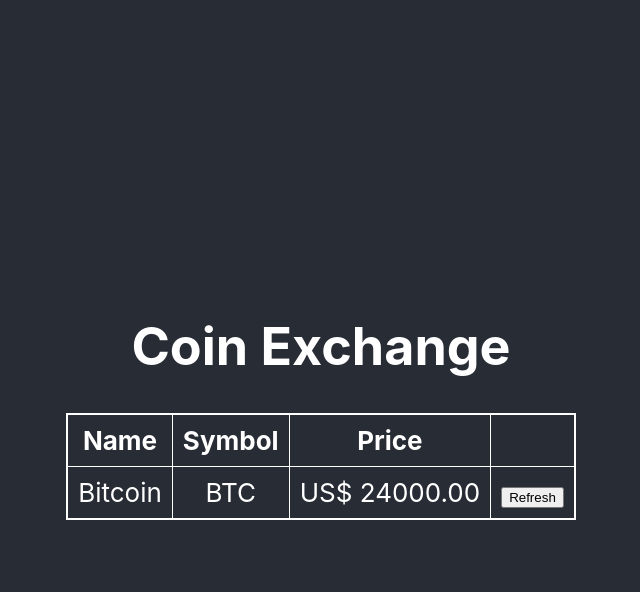
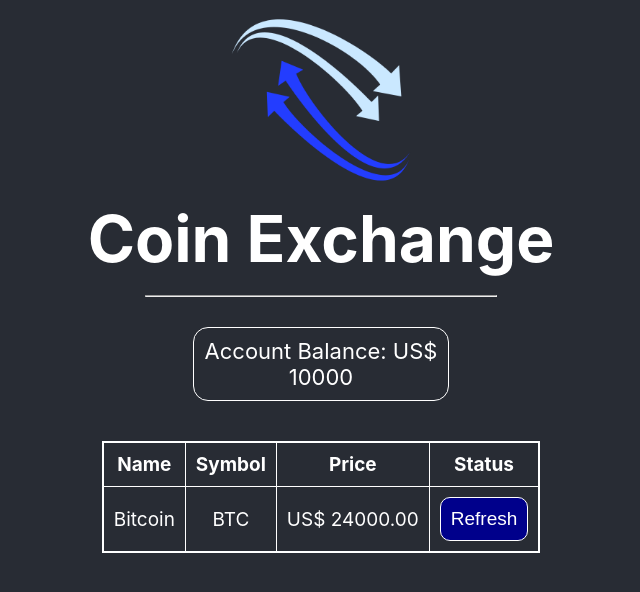
Before and after one commit to gilbmporto/coin-visualizer, a React (Create React App) app: page / in a window 1280 px wide. Shown: the top 592 px of the page, without its empty margins (319-959 px from the left). Built offline with nearby package versions, Linux system fonts and the light colour scheme.

Commit message:
Second Commit - Installed Styled Components and used it once

```diff
--- a/package.json
+++ b/package.json
@@ -10,6 +10,7 @@
     "react": "^18.2.0",
     "react-dom": "^18.2.0",
     "react-scripts": "5.0.1",
+    "styled-components": "^5.3.8",
     "web-vitals": "^2.1.0"
   },
   "scripts": {
--- a/src/App.css
+++ b/src/App.css
@@ -1,27 +1,56 @@
+* {
+  padding: 0;
+  margin: 0;
+  box-sizing: border-box;
+  background-color: #282c34;
+}
+
 .App {
   text-align: center;
 }
 
 .App-logo {
-  height: 40vmin;
+  width: 200px;
+  padding: 10px;
   pointer-events: none;
-}
-
-@media (prefers-reduced-motion: no-preference) {
-  .App-logo {
-    animation: App-logo-spin infinite 20s linear;
-  }
 }
 
 .App-header {
   background-color: #282c34;
-  min-height: 100vh;
+  min-height: 20vh;
+  display: flex;
+  flex-direction: column;
+  justify-content: center;
+  align-items: center;
+  font-size: 2rem;
+  color: white;
+}
+
+.App-header h1 {
+  margin-bottom: 18px;
+}
+
+.App-header hr {
+  color: white;
+  width: 22rem;
+}
+
+.main-container {
+  margin: 20px auto;
+  background-color: #282c34;
+  padding: 10px;
+  color: white;
   display: flex;
   flex-direction: column;
   align-items: center;
   justify-content: center;
-  font-size: calc(10px + 2vmin);
-  color: white;
+}
+
+.main-container .table-container {
+  margin: 20px auto;
+  display: flex;
+  flex-direction: column;
+  align-items: center;
 }
 
 .App-link {
@@ -32,6 +61,7 @@ table {
   padding: 10px;
   border: 2px solid white;
   border-collapse: collapse;
+  border-radius: 10px;
 }
 
 table tr {
@@ -41,6 +71,7 @@ table tr {
 table td, table th {
   padding: 10px;
   border: 1px solid white;
+  font-size: 19px;
 }
 
 .coin-row {
@@ -48,3 +79,17 @@ table td, table th {
   border: 1px solid white;
   border-radius: 10px;
 }
+
+.coin-row button {
+  padding: 10px;
+  border: 1px solid white;
+  border-radius: 10px;
+  font-size: 19px;
+  background-color: darkblue;
+  color: white;
+  cursor: pointer;
+}
+
+.coin-row button:hover {
+  background-color: rgb(12, 12, 223);
+}
--- a/src/App.js
+++ b/src/App.js
@@ -1,25 +1,35 @@
 import "./App.css"
-import Coin from "./components/Coin"
+// import Coin from "./components/Coin"
 import CoinClass from "./components/CoinClass"
+import AccountBalance from "./components/AccountBalance"
+import logo from "./Assets/logo.png"
 
 function App() {
 	return (
 		<div className="App">
 			<header className="App-header">
+				<img src={logo} className="App-logo" alt="logo" />
 				<h1>Coin Exchange</h1>
+				<hr />
+			</header>
+			<div className="main-container">
+				<AccountBalance balance={10000} />
+				<div className="table-container">
 					<table>
 						<thead>
 							<tr>
 								<th>Name</th>
 								<th>Symbol</th>
 								<th>Price</th>
+								<th>Status</th>
 							</tr>
 						</thead>
 						<tbody>
 							<CoinClass name="Bitcoin" symbol="BTC" price={24000} />
 						</tbody>
 					</table>
-			</header>
+				</div>
+			</div>
 		</div>
 	)
 }
--- /dev/null
+++ b/src/components/AccountBalance.js
@@ -0,0 +1,24 @@
+import React, { Component } from "react"
+import styled from "styled-components"
+
+const Div = styled.div`
+	padding: 10px;
+	margin-bottom: 20px;
+	width: 20vw;
+	font-size: 22px;
+	display: flex;
+	flex-direction: row;
+	justify-content: center;
+	border: 1px solid white;
+	border-radius: 15px;
+`
+
+export default class AccountBalance extends Component {
+	render() {
+		return (
+			<Div className="balance-div">
+				Account Balance: US$ {this.props.balance}
+			</Div>
+		)
+	}
+}
```
Also changed, not shown: src/Assets/logo.png (added), 1 other file (tests, documents, lock files or other folders). Lines whose indentation alone changed are shown as unchanged.
